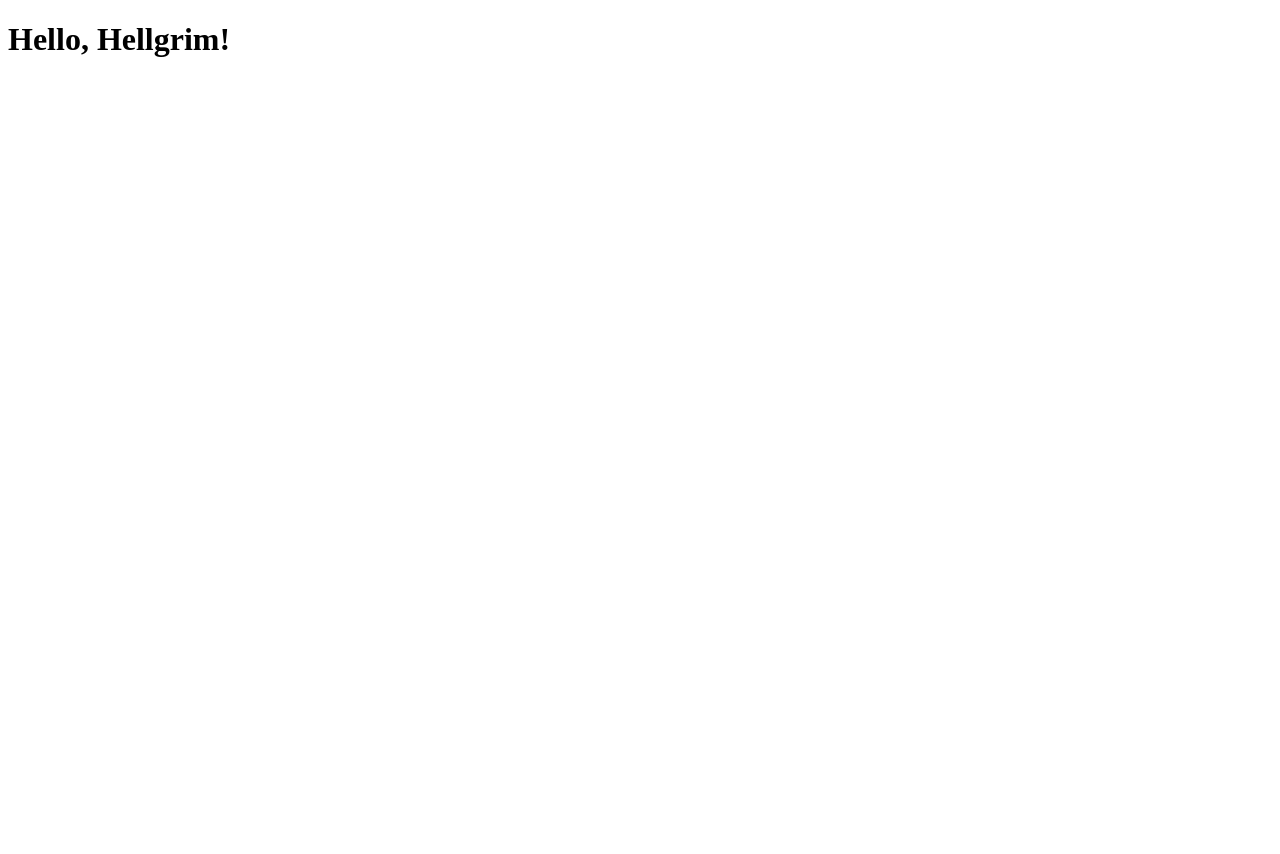
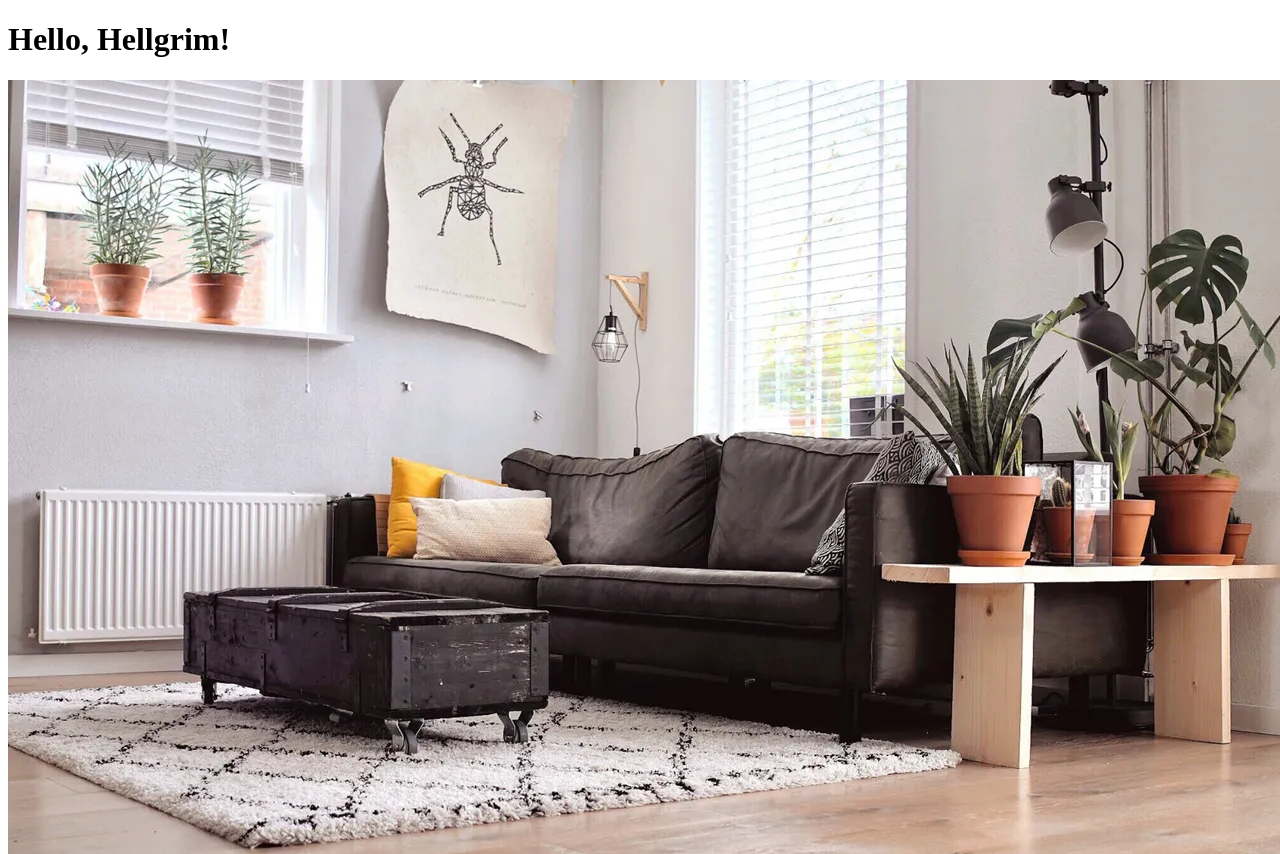
Before and after one commit to Hellgrimm/html, a plain HTML site: page index.html in a window 1280 px wide. Shown: the top 854 px of the page. Before the commit the page ends 800 px from the top, so only its background shows below. Drawn offline with Linux system fonts and the light colour scheme.

Commit message:
Upload image

```diff
--- a/index.html
+++ b/index.html
@@ -4,11 +4,12 @@
         <meta charset="UTF-8">
         <meta http-equiv="X-UA-Compatible" content="IE=edge">
         <meta name="viewport" content="width=device-width, initial-scale=1.0">
-        <title>Document</title>
+        <title>Anticafe</title>
     </head>
     <body>
         <header>
             <h1>Hello, Hellgrim!</h1>
+            <img src="img/lounge-room.webp" alt="Lounge room">
         </header>
         <main>
 
```
Also changed, not shown: img/coworking-space.webp (added), img/lounge-room.webp (added), img/meeting-room.webp (added).
